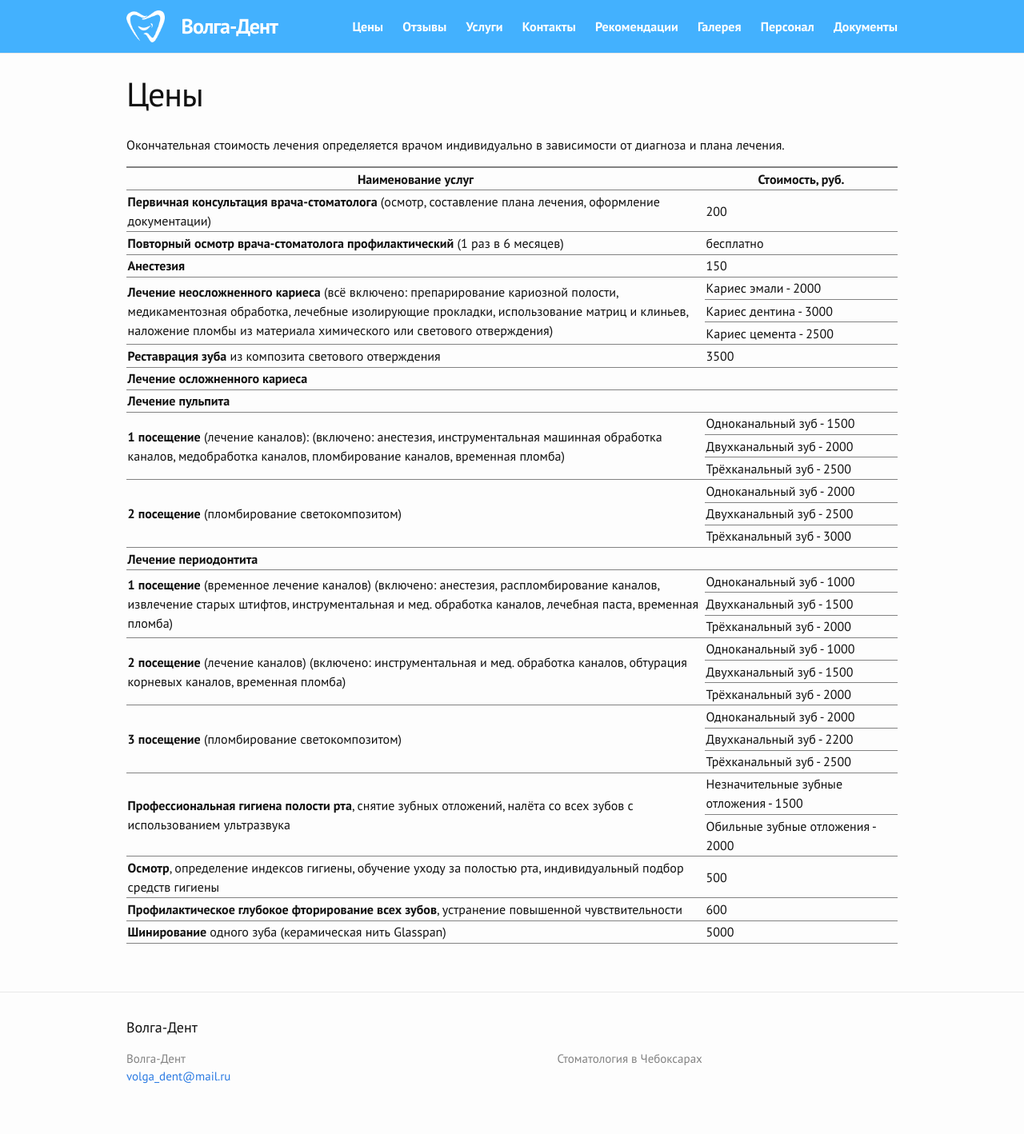
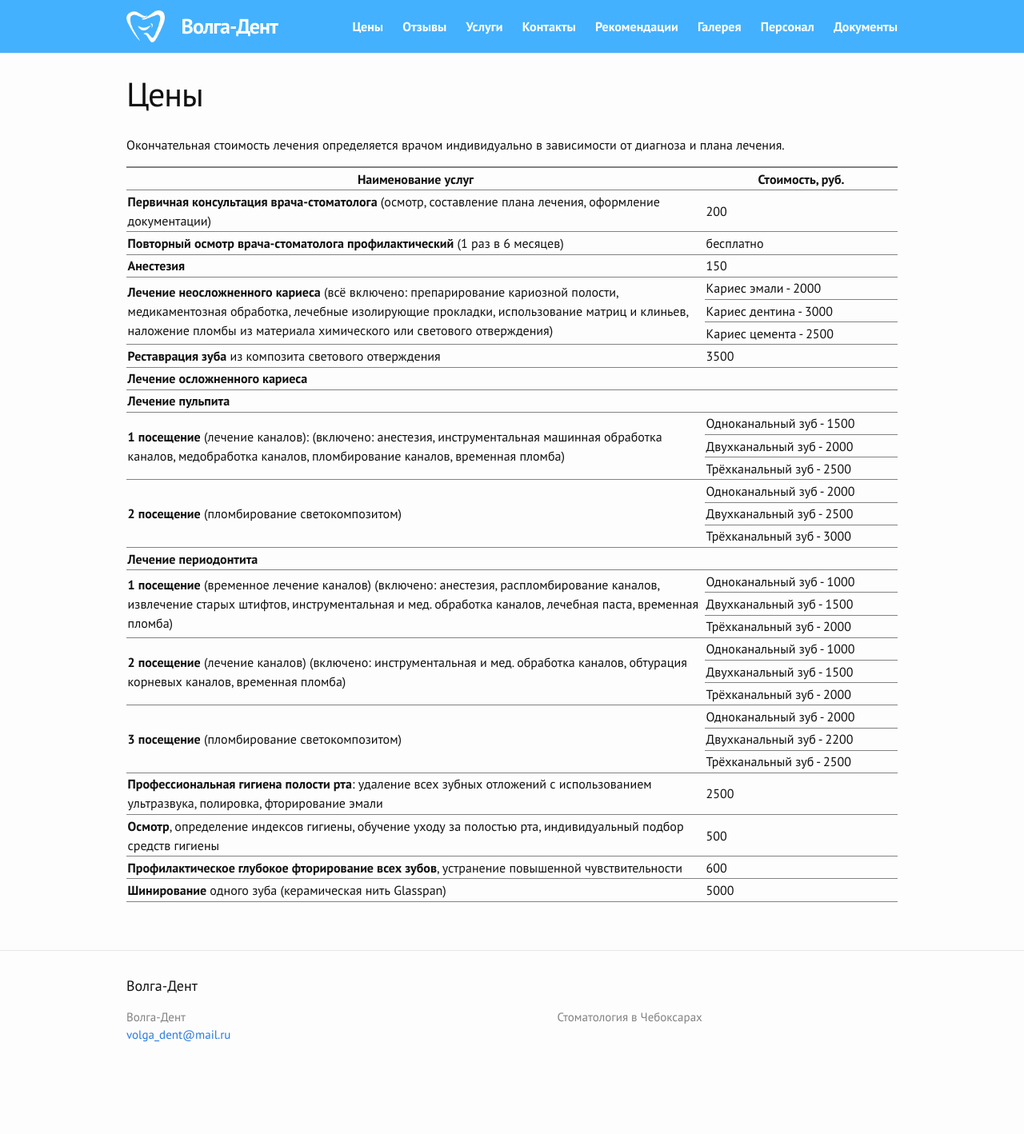
Before and after one commit to albus-dentes/albus-dentes.github.io, a Jekyll site: the page built from prices/index.html, in a window 1280 px wide. Shown: the whole page at 80% size. Built offline with Jekyll 4.4.1, drawn with Linux system fonts in a browser that asks for light colours; after the commit the page ends 1366 px from its top, so only the background shows below that.

Commit message:
Update prices

```diff
--- a/prices/index.html
+++ b/prices/index.html
@@ -97,11 +97,8 @@ title: Цены
       <td>Трёхканальный зуб - 2500</td>
     </tr>
     <tr>
-      <td rowspan="2"><strong>Профессиональная гигиена полости рта</strong>, снятие зубных отложений, налёта со всех зубов с использованием ультразвука</td>
-      <td>Незначительные зубные отложения - 1500</td>
-    </tr>
-    <tr>
-      <td>Обильные зубные отложения - 2000</td>
+      <td><strong>Профессиональная гигиена полости рта</strong>: удаление всех зубных отложений с использованием ультразвука, полировка, фторирование эмали</td>
+      <td>2500</td>
     </tr>
     <tr>
       <td><strong>Осмотр</strong>, определение индексов гигиены, обучение уходу за полостью рта, индивидуальный подбор средств гигиены</td>
```
